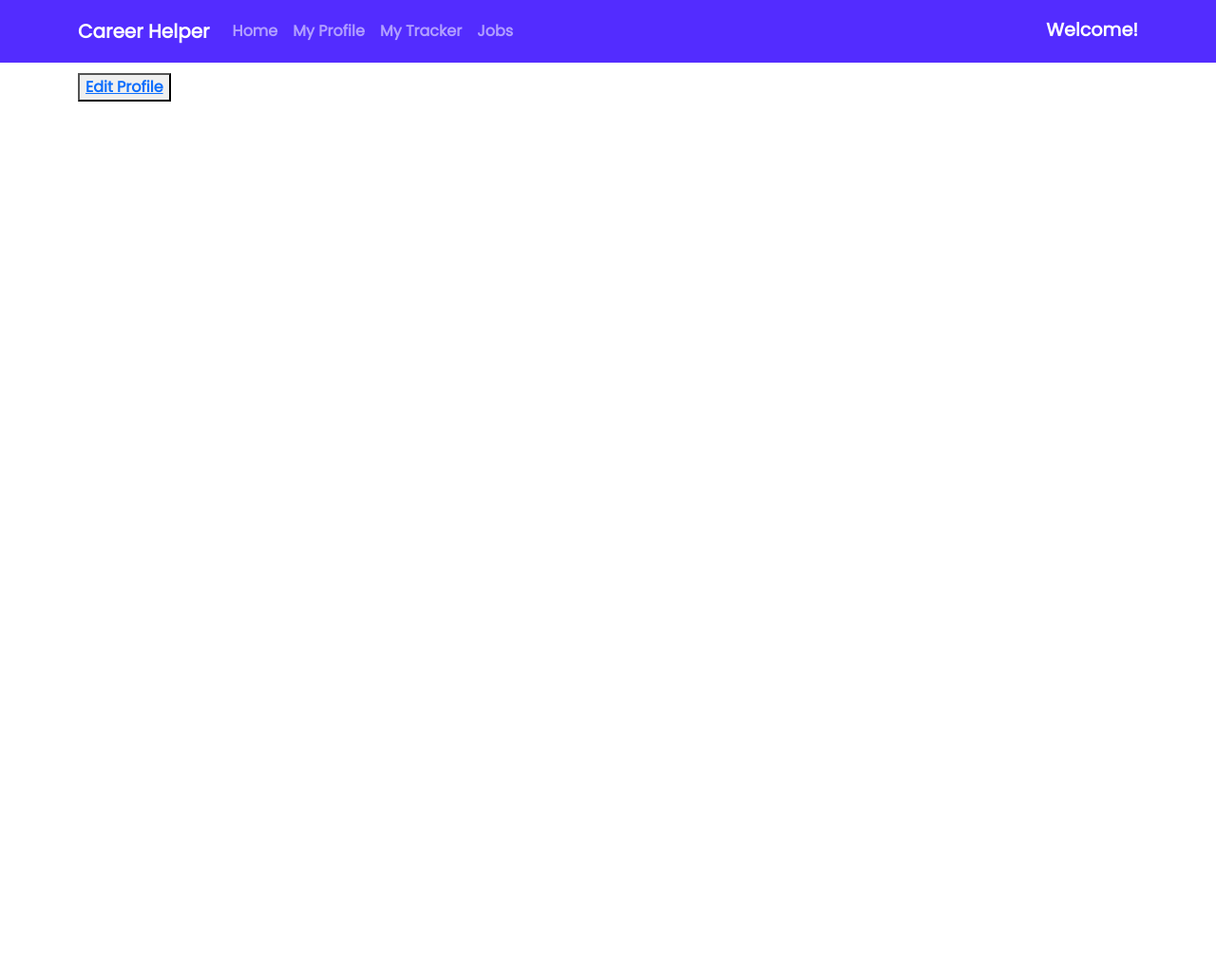
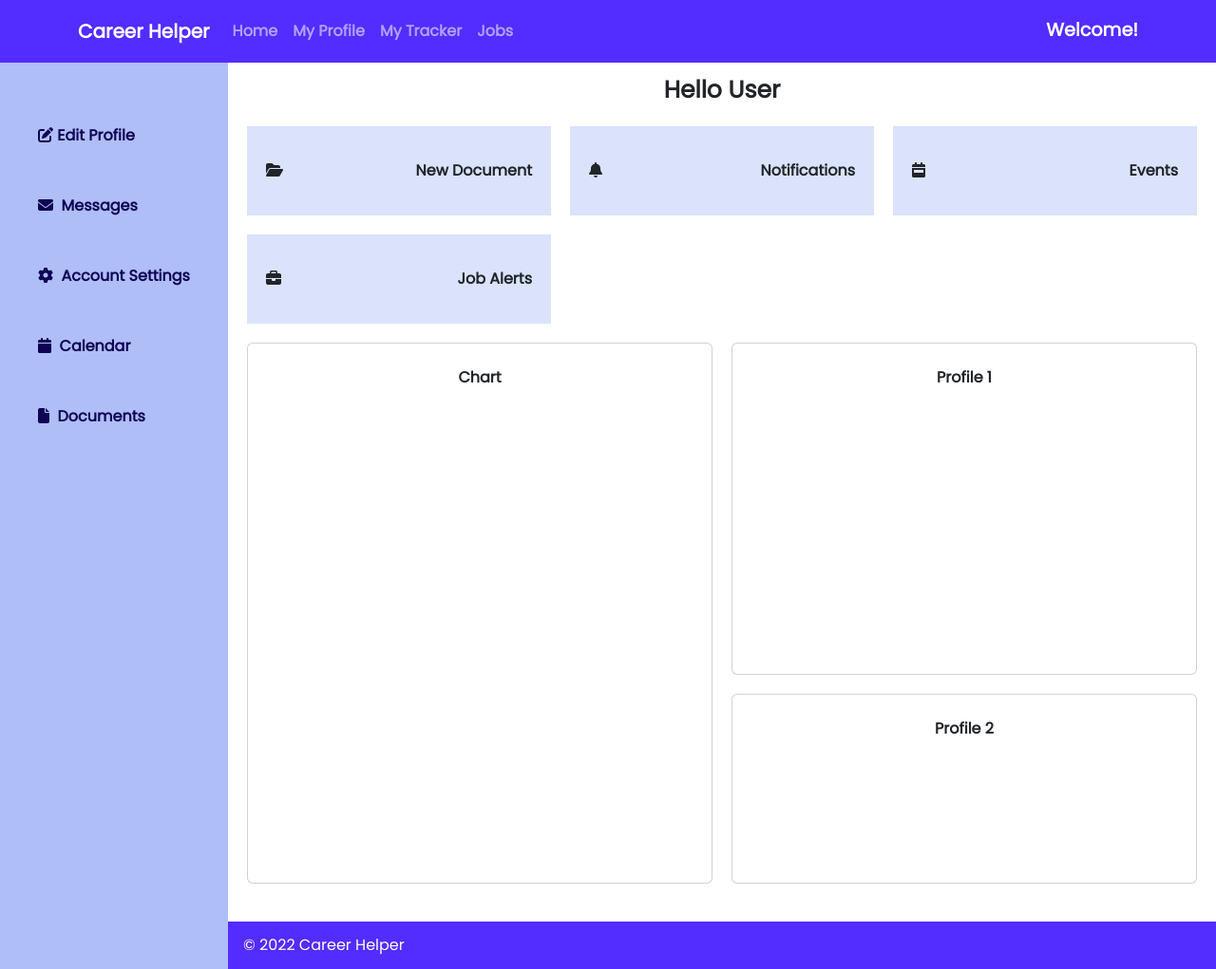
Before and after one commit to yianan261/Career_Helper_App, a website: page public/profile.html in a window 1280 px wide. Shown: the whole page at 95% size. Before the commit the page ends 800 px from the top, so only its background shows below. Drawn offline with nearby package versions, Linux system fonts and the light colour scheme.

Commit message:
profile.html and profile.css update

```diff
--- a/app.js
+++ b/app.js
@@ -21,6 +21,7 @@ app.use(
     secret: "key that will sign cookie",
     resave: false,
     saveUninitialized: false,
+    cookie: { maxAge: 60000 },
   })
 );
 app.use(bodyParser.urlencoded({ extended: true }));
--- a/controllers/register.js
+++ b/controllers/register.js
@@ -13,10 +13,11 @@ const register = async (req, res) => {
     } else {
       if (user.email === checker.email) {
         console.log("CHECKER EXISTS");
+        return res.status(200).send(checker);
         // if the email is already registered
         // res.json(JSON.stringify());
         // console.log("RES", res);
-        res.send({ user: checker });
+        // res.send({ user: checker });
         // res.send({ checker: checker });
       }
     }
--- a/public/css/profile.css
+++ b/public/css/profile.css
@@ -1,3 +1,143 @@
-.mainDiv {
-  padding-top: 6%;
+.grid-container {
+  padding-top: 2%;
 }
+
+.grid-container {
+  display: grid;
+  grid-template-columns: 240px 1fr;
+  grid-template-rows: 50px 1fr 50px;
+  grid-template-areas:
+    "sidenav header"
+    "sidenav main"
+    "sidenav footer";
+  height: 100vh;
+}
+
+/* Give every child element its grid name */
+/* .header {
+  grid-area: header;
+  background-color: rgb(36, 4, 180);
+} */
+
+.sidenav {
+  width: 240px;
+  /* height: 50vh; */
+  background-color: #d1f2ff;
+}
+
+.main {
+  grid-area: main;
+  background-color: #ffffff;
+}
+
+.footer {
+  grid-area: footer;
+  background-color: #532cff;
+  display: flex;
+  align-items: center;
+  justify-content: space-between;
+  padding: 0 16px;
+}
+
+.footerCopyright {
+  font-weight: 500;
+  color: white;
+}
+
+.sidenav {
+  display: flex; /* Will be hidden on mobile */
+  flex-direction: column;
+  grid-area: sidenav;
+  background-color: #afbef6;
+}
+
+.sidenav__list {
+  padding: 0;
+  padding-bottom: 5%;
+  margin-top: 85px;
+  list-style-type: none;
+}
+
+.sidenav__list-item {
+  padding: 20px 20px 30px 40px;
+  color: rgb(15, 2, 85);
+}
+
+.sidenav__list-item:hover {
+  background-color: rgba(255, 255, 255, 0.2);
+  cursor: pointer;
+}
+
+.main-header {
+  padding-top: 10%;
+  display: flex;
+  justify-content: space-between;
+  margin: 20px;
+  padding: 20px;
+  height: 20vh;
+  background-color: #e3e4e6;
+  color: slategray;
+}
+
+.main-overview {
+  display: grid;
+  grid-template-columns: repeat(auto-fit, minmax(265px, 1fr));
+  grid-auto-rows: 94px;
+  grid-gap: 20px;
+  margin: 20px;
+}
+
+.overviewcard {
+  display: flex;
+  align-items: center;
+  justify-content: space-between;
+  padding: 20px;
+  background-color: rgba(69, 118, 233, 0.2);
+}
+
+.overviewcard:hover {
+  transform: translateY(-15px);
+  box-shadow: rgba(0, 0, 0, 0.15) 1.95px 1.95px 2.6px;
+}
+
+.main-cards {
+  column-count: 2;
+  column-gap: 20px;
+  margin: 20px;
+}
+
+.card {
+  display: flex;
+  flex-direction: column;
+  align-items: center;
+  width: 100%;
+  background-color: #82bef6;
+  margin-bottom: 20px;
+  -webkit-column-break-inside: avoid;
+  padding: 24px;
+  box-sizing: border-box;
+}
+
+/* Force varying heights to simulate dynamic content */
+.card:first-child {
+  height: 570px;
+}
+
+.card:nth-child(2) {
+  height: 350px;
+}
+
+.card:nth-child(3) {
+  height: 200px;
+}
+
+.editProf {
+  text-decoration: none;
+  color: inherit;
+}
+
+.greet {
+  display: flex;
+  justify-content: center;
+  font-size: 25px;
+}
--- a/public/profile.html
+++ b/public/profile.html
@@ -19,6 +19,8 @@
     <link
         href="https://fonts.googleapis.com/css2?family=DM+Sans&family=Open+Sans:wght@300&family=Poppins:wght@100;400&display=swap"
         rel="stylesheet">
+    <!--Font Awsome-->
+    <link rel="stylesheet" href="https://cdnjs.cloudflare.com/ajax/libs/font-awesome/6.2.0/css/all.min.css">
     <title>My Profile</title>
 
 </head>
@@ -51,14 +53,59 @@
             <span id="welcome">Welcome!</span>
 
     </nav>
-    <div class="container-xl mainDiv">
-        <main>
-            <!-- temporary button-->
+    <!-- <div class="container-xl mainDiv"> -->
+    <!-- <main>
             <button><a href="/profile/edit-profile">Edit Profile</a></button>
+        </main> -->
+    <div class="grid-container">
+        <!-- <header class="header"></header> -->
 
-            </section>
+        <aside class="sidenav">
+            <ul class="sidenav__list">
+                <li class="sidenav__list-item "><i class="fa-solid fa-pen-to-square"></i>&nbsp<a class="editProf"
+                        href="/profile/edit-profile">Edit Profile</a></li>
+                <li class="sidenav__list-item"><i class="fa-solid fa-envelope"></i>&nbsp Messages</li>
+                <li class="sidenav__list-item"><i class="fa-solid fa-gear"></i>&nbsp Account Settings</li>
+                <li class="sidenav__list-item"><i class="fa-solid fa-calendar"></i>&nbsp Calendar</li>
+                <li class="sidenav__list-item"><i class="fa-solid fa-file"></i>&nbsp Documents</li>
+            </ul>
+        </aside>
+
+
+        <main class="main">
+            <div class="main-header__heading greet">Hello User</div>
+
+            <div class="main-overview">
+                <div class="overviewcard">
+                    <div class="overviewcard__icon"><i class="fa-solid fa-folder-open"></i></div>
+                    <div class="overviewcard__info">New Document</div>
+                </div>
+                <div class="overviewcard">
+                    <div class="overviewcard__icon"><i class="fa-solid fa-bell"></i></div>
+                    <div class="overviewcard__info">Notifications</div>
+                </div>
+                <div class="overviewcard">
+                    <div class="overviewcard__icon"><i class="fa-solid fa-calendar-week"></i></div>
+                    <div class="overviewcard__info">Events</div>
+                </div>
+                <div class="overviewcard">
+                    <div class="overviewcard__icon"><i class="fa-solid fa-briefcase"></i></div>
+                    <div class="overviewcard__info">Job Alerts</div>
+                </div>
+            </div>
+            <div class="main-cards">
+                <div class="card">Chart</div>
+                <div class="card">Profile 1</div>
+                <div class="card">Profile 2</div>
+            </div>
         </main>
+
+        <footer class="footer">
+            <div class="footerCopyright">&copy; 2022 Career Helper</div>
+
+        </footer>
     </div>
+    <!-- </div> -->
 </body>
 
 <script src="/js/jobs.js"></script>
```
Also changed, not shown: controllers/sign-in.js (+12 -7 lines), public/js/register.js (+11 -1 lines), routes/sign-in.js (+2 -12 lines).
